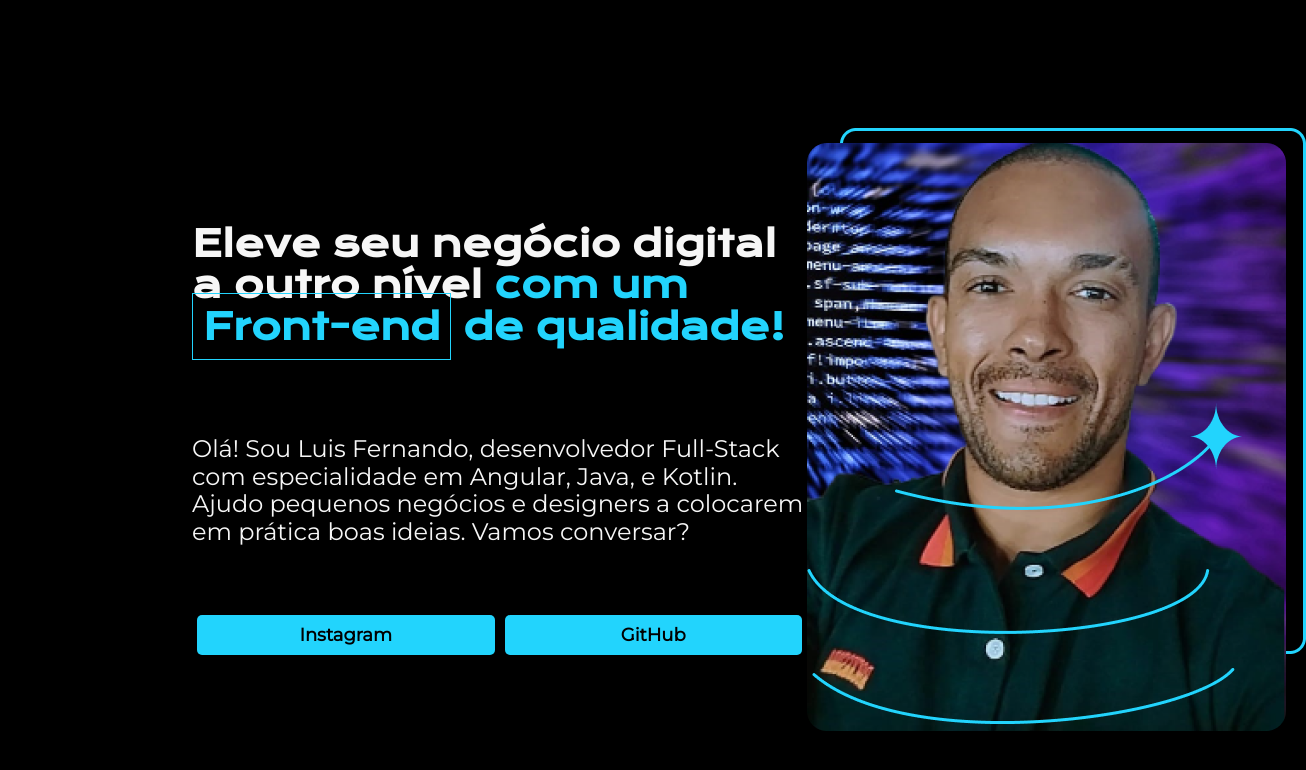
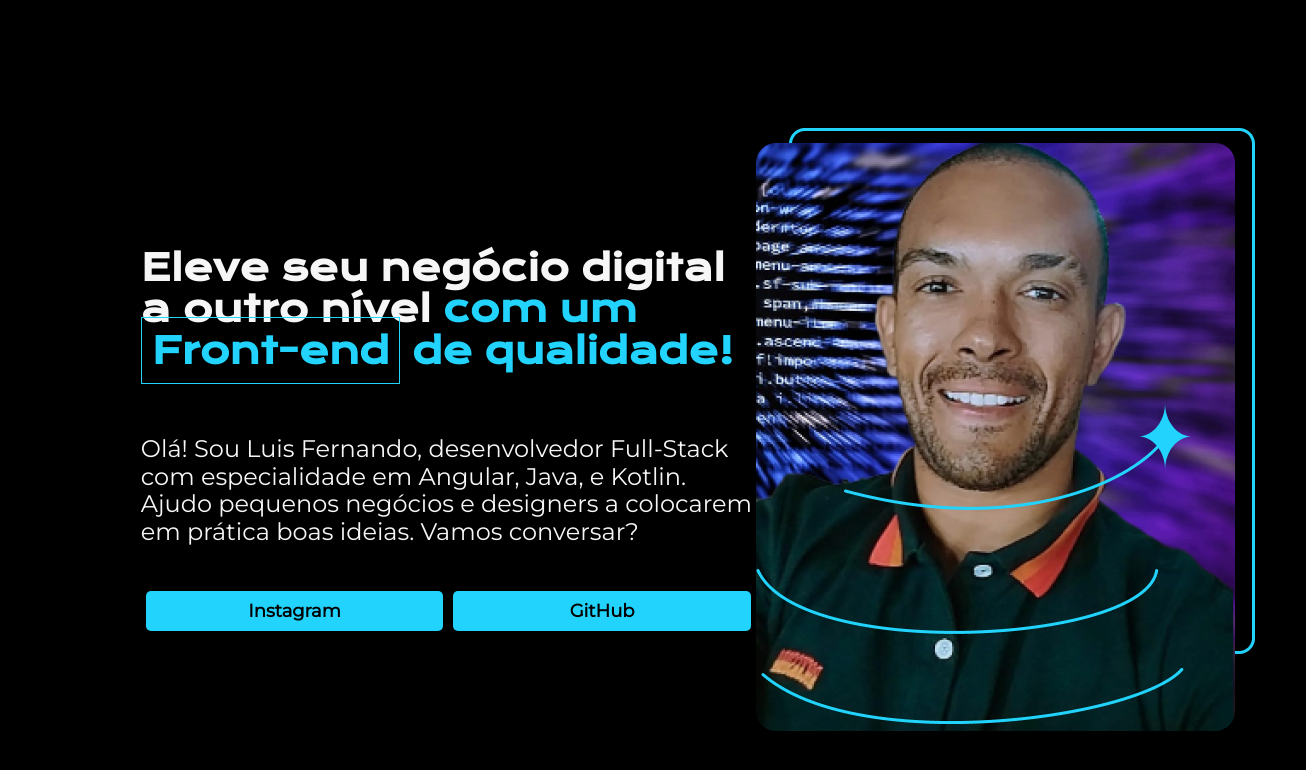
Before and after one commit to luiscutilak/alura-portfolio, a plain HTML site: page index.html in a window 1280 px wide. Shown: the whole page, 1306 px wide, since content can reach past the window. Drawn offline with nearby package versions, Linux system fonts and the light colour scheme.

Commit message:
feat: alignt text and img content, margin .

```diff
--- a/style.css
+++ b/style.css
@@ -2,11 +2,13 @@
 
 @import url('https://fonts.googleapis.com/css2?family=Montserrat&display=swap');
 
-
+*{
+  margin: 0;
+  padding: 0;
+}
 
 body {
   height: 100vh;
-  width: 100%;
   box-sizing: border-box;
   background-color: #000000;
   color: #F6F6F6;
@@ -36,10 +38,11 @@ h1 {
 }
 
 .apresentacao {
-  margin: 10% 15%;
+  margin: 10% 11%;
   display: flex;
   align-items: center;
   justify-content: space-between;
+
 }
 
 .apresentacao__conteudo {
@@ -47,6 +50,7 @@ h1 {
   display: flex;
   flex-direction: column;
   gap: 40px;
+  flex-shrink: 3;
 }
 
 .apresentacao__conteudo__titulo {
@@ -57,6 +61,7 @@ h1 {
 .apresentacao__conteudo__texto {
   font-size: 24px;
   font-family: 'Montserrat', sans-serif;
+
 }
 
 .apresentacao__links{
@@ -76,6 +81,7 @@ h1 {
     text-align: center;
     border-radius: 16px;
     font-size: 24px;
+
 }
 
 .apresentacao__links a {
```
